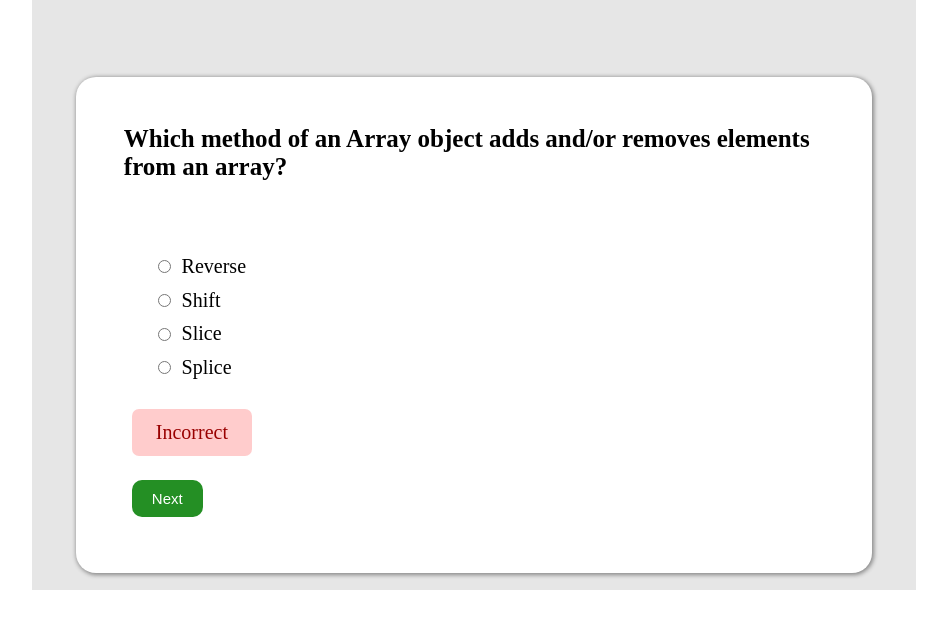
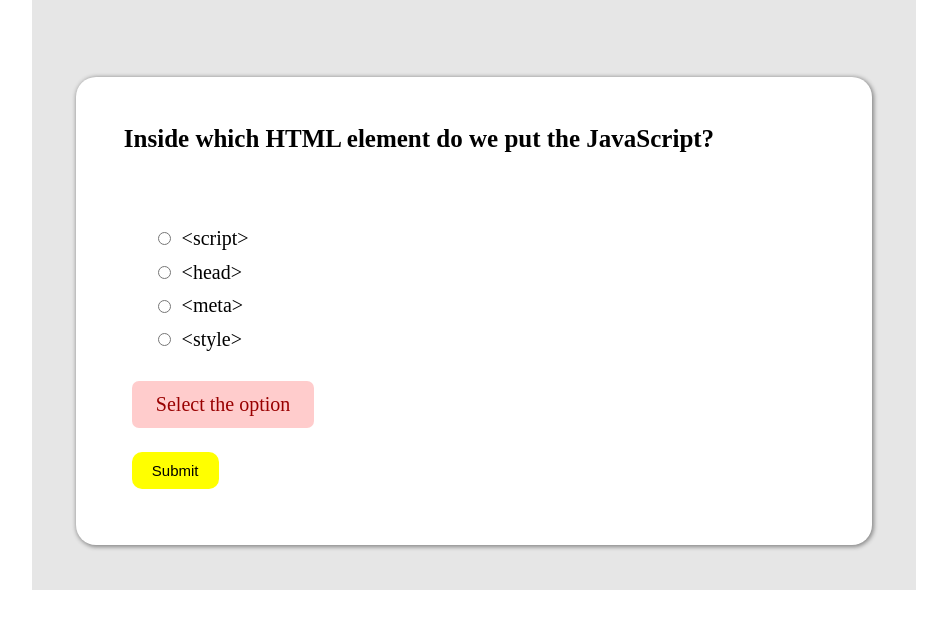
Before and after one commit to ramneek008/Quiz-Module, a plain HTML site: page index.html in a window 1280 px wide. Both pictures are taken after a click on the button "Submit". Shown: the part 130-758 px from the top of the page, without its empty margins (166-1113 px from the left). Drawn offline with Linux system fonts and the light colour scheme.

Commit message:
disable radio buttons, restart

```diff
--- a/script.js
+++ b/script.js
@@ -12,14 +12,14 @@ const questions = [
         score: 1
     },
     {
-        question: "Which of the following is true about typeof operator in JavaScript?",
+        question: "What is the full form of CSS?",
         options: [
-            "The typeof is a unary operator that is placed before its single operand, which can be of any type",
-            "Its value is a string indicating the data type of the operand.",
-            "Both of the above",
+            "JavaScript",
+            "Java",
+            "HTML",
             "None of the above"
             ],
-        answer: "Both of the above",
+        answer: "None of the above",
         score: 1
     },
     {
@@ -92,10 +92,10 @@ const questions = [
     {
         question: "Which symbol is used for comments in Javascript? ",
         options: [
-            "\\",
+            "\\\\",
             "//",
             "\\* *\\",
-            "\* */"
+            "\\* */"
         ],
         answer: "//",
         score: 1
@@ -103,17 +103,17 @@ const questions = [
     {
         question: "Which method of an Array object adds and/or removes elements from an array?",
         options: [
-            "Reverse",
-            "Shift",
-            "Slice",
-            "Splice"
+            "reverse()",
+            "shift()",
+            "slice()",
+            "splice()"
         ],
-        answer: "Splice",
+        answer: "splice()",
         score: 1
     }
 ];
 
-var i=9, scores=0;
+var i=0, scores=0;
 
 var h = document.createElement("h2");
 var q = document.createTextNode(questions[i].question);
@@ -166,8 +166,18 @@ function answerSubmit()
             break;
         }
     }
+    if(ans===undefined)
+    {
+        result.innerHTML="";
+        result.setAttribute("id","incorr");
+        let res = document.createTextNode("Select the option");
+        result.appendChild(res);
+    }
+    else
+    {
         if(ans===questions[i].answer)
         {
+            result.innerHTML="";
             result.setAttribute("id","corr");
             let res = document.createTextNode("Correct");
             result.appendChild(res);
@@ -175,13 +185,20 @@ function answerSubmit()
         }
         else
         {
+            result.innerHTML="";
             result.setAttribute("id","incorr");
             let res = document.createTextNode("Incorrect");
             result.appendChild(res);
         }
         div.removeChild(button1);
         div.appendChild(button2);
+        for(let j=0;j<4;j++)
+        {
+            document.getElementById(`op${j}`).disabled = true;
+        }
         i++;
+    }
+
 }
 
 button2.addEventListener("click", nextQuestion);
@@ -243,16 +260,12 @@ function nextQuestion(){
         var resbut = document.createTextNode("Restart");
         restart.appendChild(resbut);
         panel.appendChild(restart);
+        restart.addEventListener("click",restartQuiz);
     }
 
 }
 
-// questions.map(
-//     (ques)=>{
-//         console.log(ques.question);
-//         var p = document.createElement("p");
-//         var n = document.createTextNode(ques.question);
-//         p.appendChild(n)
-//         document.body.appendChild(p);
-//     }
-// )
+function restartQuiz()
+{
+    location.reload()
+}
--- a/style.css
+++ b/style.css
@@ -24,6 +24,7 @@ h1{
 	border-radius:20px;
 	margin-top:10vh;
 	box-shadow: 1px 1px 4px 1px #888888;
+	margin-bottom:3vh;
 }
 
 h2{
```
Lines whose indentation alone changed are shown as unchanged.
